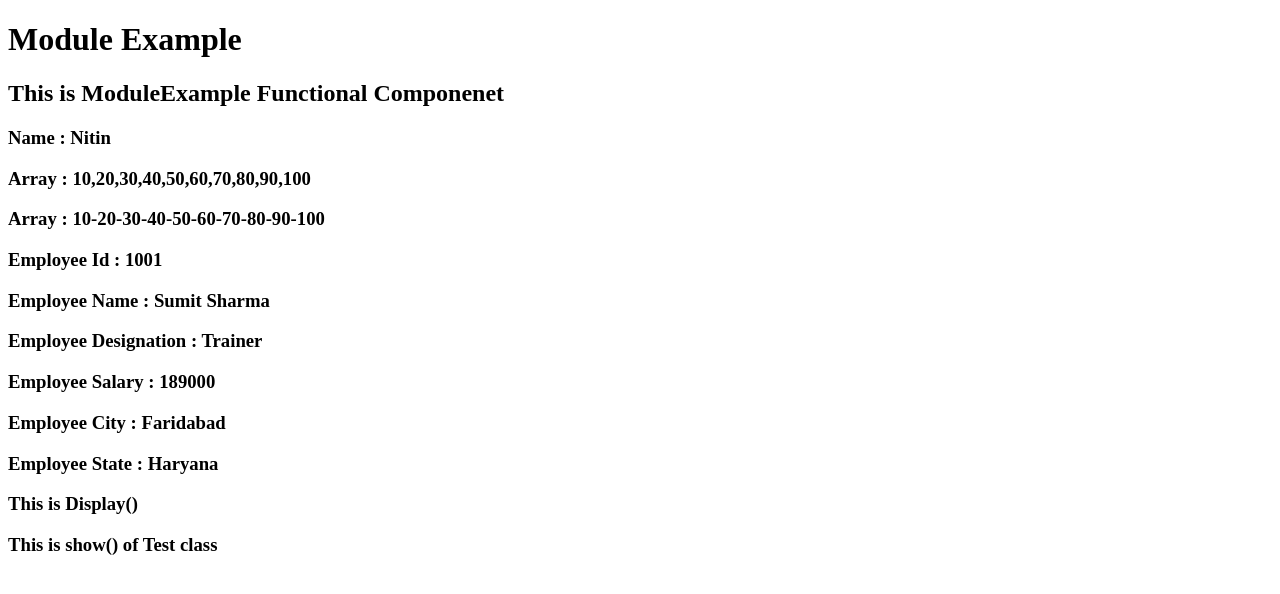
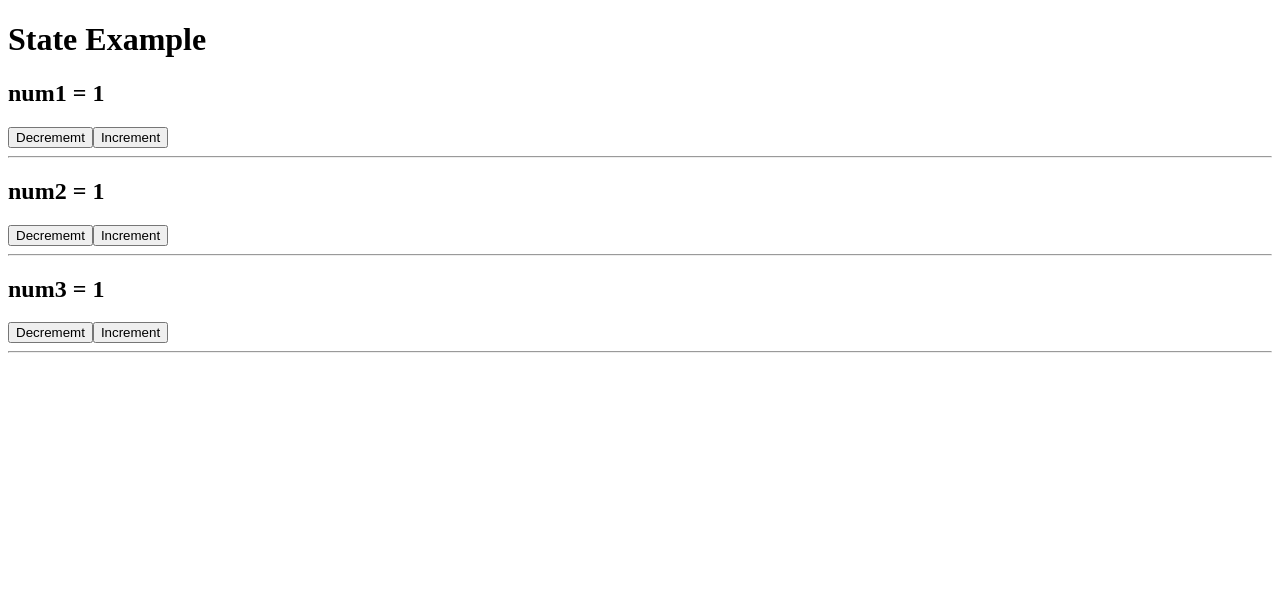
Before and after one commit to Poojii001/Reactjs, a React (Vite) app: page / in a window 1280 px wide. Shown: the top 594 px of the page. Built offline with nearby package versions, Linux system fonts and the light colour scheme.

Commit message:
StateExample.jsx

```diff
--- /dev/null
+++ b/src/Components/StateExample.jsx
@@ -0,0 +1,111 @@
+// import { useState } from "react";
+// export default function StateExample() {
+//     let [num, setNum] = useState(1)
+
+// function decrement() {
+//     setNum(num-1)
+// }
+// function increment() {
+//     setNum(num+1)
+// }
+// return (
+//    <>
+//      <h1>State Example</h1>
+//     <h2>num = {num}</h2>
+//     <button onClick={decrement}>Decrememt</button>
+//     <button onClick={increment}>Increment</button>
+//    </>
+// )
+// }
+
+
+
+//2.
+// import { useState } from "react";
+// export default function StateExample() {
+//     let [num, setNum] = useState(1)
+
+//     return (
+//         <>
+//             <h1>State Example</h1>
+//             <h2>num = {num}</h2>
+//             <button onClick={() => num > 1 ? setNum(num - 1) : null}>Decrememt</button>
+//             <button onClick={() => num > setNum(num + 1)}>Increment</button>
+//         </>
+//     )
+// }
+
+//3.
+// import { useState } from "react";
+// export default function StateExample() {
+//     let [num1, setNum1] = useState(1)
+//     let [num2, setNum2] = useState(1)
+//     let [num3, setNum3] = useState(1)
+
+//     return (
+//         <>
+//             <h1>State Example</h1>
+//             <h2>num1 = {num1}</h2>
+//             <button onClick={() => num1 > 1 ? setNum1(num1 - 1) : null}>Decrememt</button>
+//             <button onClick={() => num1 > setNum1(num1 + 1)}>Increment</button>
+//             <hr/>
+
+//             <h2>num2 = {num2}</h2>
+//             <button onClick={() => num2 > 1 ? setNum2(num2 - 1) : null}>Decrememt</button>
+//             <button onClick={() => num2 > setNum2(num2 + 1)}>Increment</button>
+//             <hr/>
+
+//             <h2>num3 = {num3}</h2>
+//             <button onClick={() => num3> 1 ? setNum3(num3 - 1) : null}>Decrememt</button>
+//             <button onClick={() => num3 > setNum3(num3 + 1)}>Increment</button>
+//             <hr/>
+//         </>
+//     )
+// }
+
+
+
+//4.
+import { useState } from "react";
+export default function StateExample() {
+    let [num1, setNum1] = useState(1)
+    let [num2, setNum2] = useState(1)
+    let [num3, setNum3] = useState(1)
+
+
+    function decremenet(option) {
+        if(option === "num1")
+            setNum1(num1-1)
+        else if(option === "num2")
+            setNum2(num2-1)
+        else
+            setNum3(num3-1)
+    }
+     function increment(option) {
+        if(option === "num1")
+            setNum1(num1+1)
+        else if(option === "num2")
+            setNum2(num2+1)
+        else
+            setNum3(num3+1)
+    }
+    return (
+        <>
+            <h1>State Example</h1>
+            <h2>num1 = {num1}</h2>
+            <button onClick={() => num1 > 1 ? decremenet('num1') : null}>Decrememt</button>
+            <button onClick={() => increment('num1')}>Increment</button>
+            <hr/>
+
+            <h2>num2 = {num2}</h2>
+            <button onClick={() => num2 > 2 ? decremenet('num2') : null}>Decrememt</button>
+            <button onClick={() => increment('num2')}>Increment</button>
+            <hr/>
+
+            <h2>num3 = {num3}</h2>
+            <button onClick={() => num3> 3 ? decremenet('num3'): null}>Decrememt</button>
+            <button onClick={() => increment('num3')}>Increment</button>
+            <hr/>
+        </>
+    )
+}
--- a/src/main.jsx
+++ b/src/main.jsx
@@ -1,23 +1,35 @@
+
 import { StrictMode } from 'react';
 import { createRoot } from 'react-dom/client';
-import ModuleExample, { name, emp, arr, test, display } from './Components/ModulesExample'
+import StateExample from './Components/StateExample'
 
 createRoot(document.getElementById('root')).render(
   <StrictMode>
-      <ModuleExample/>
-      <h3>Name : {name}</h3>
-      <h3>Array : {arr.join()}</h3>
-      <h3>Array : {arr.join("-")}</h3>
-      <h3>Employee Id : {emp.id}</h3>
-      <h3>Employee Name : {emp.name}</h3>
-      <h3>Employee Designation : {emp.dsg}</h3>
-      <h3>Employee Salary : {emp.salary}</h3>
-      <h3>Employee City : {emp.city}</h3>
-      <h3>Employee State : {emp.state}</h3>
-      {display()}
-      {test.show()}
+    <StateExample/>
   </StrictMode>,
-  )
+)
+
+
+// import { StrictMode } from 'react';
+// import { createRoot } from 'react-dom/client';
+// import ModuleExample, { name, emp, arr, test, display } from './Components/ModulesExample'
+
+// createRoot(document.getElementById('root')).render(
+//   <StrictMode>
+//       <ModuleExample/>
+//       <h3>Name : {name}</h3>
+//       <h3>Array : {arr.join()}</h3>
+//       <h3>Array : {arr.join("-")}</h3>
+//       <h3>Employee Id : {emp.id}</h3>
+//       <h3>Employee Name : {emp.name}</h3>
+//       <h3>Employee Designation : {emp.dsg}</h3>
+//       <h3>Employee Salary : {emp.salary}</h3>
+//       <h3>Employee City : {emp.city}</h3>
+//       <h3>Employee State : {emp.state}</h3>
+//       {display()}
+//       {test.show()}
+//   </StrictMode>,
+//   )
 
 
 
```
